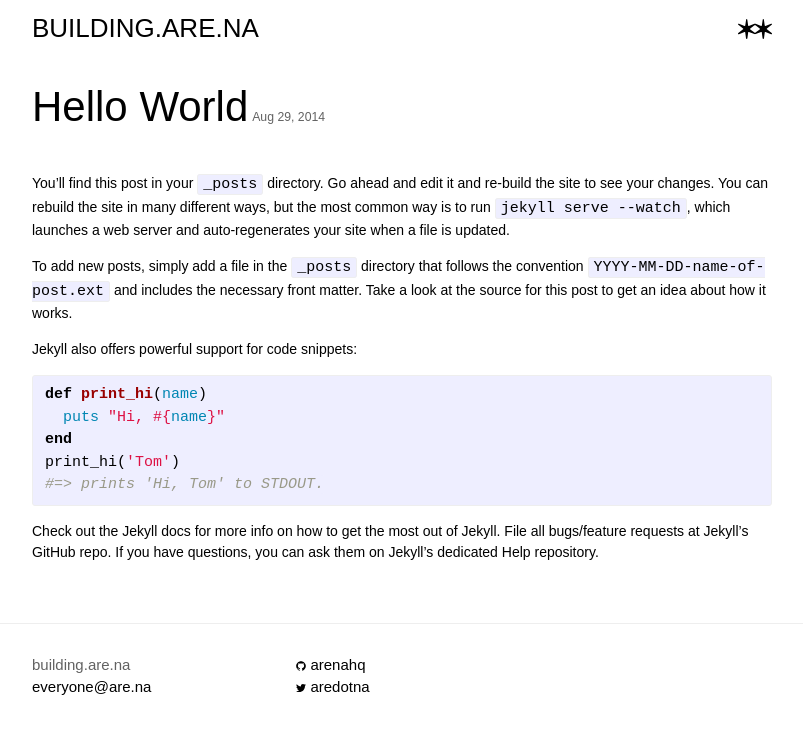
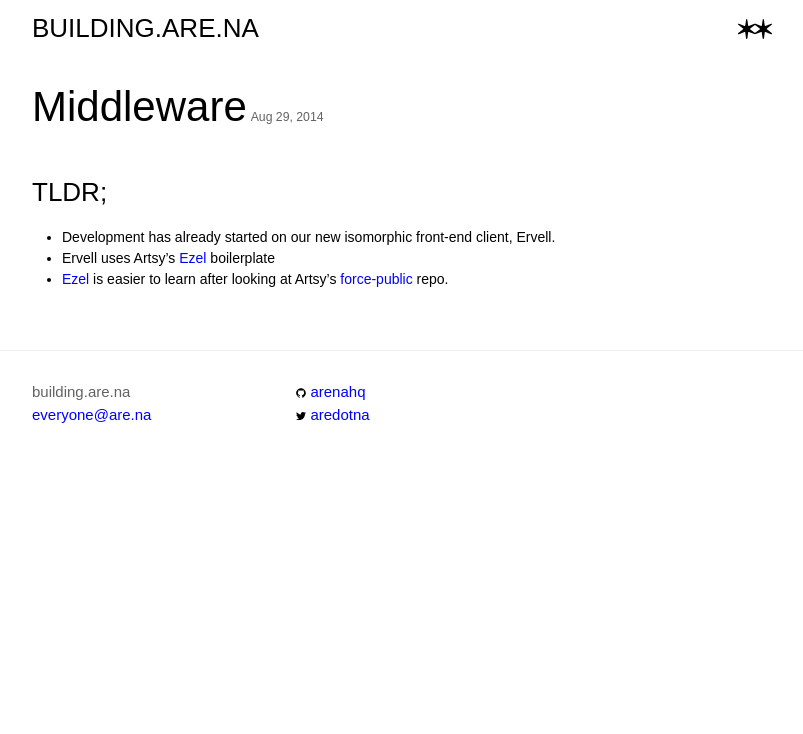
Before and after one commit to aredotna/building, a Jekyll site: the page built from _posts/2014-08-29-hello-world.markdown, in a window 1280 px wide. Shown: the top 734 px of the page, without its empty margins (238-1041 px from the left). Built offline with Jekyll 4.4.1, drawn with Linux system fonts in a browser that asks for light colours.

Commit message:
dont prepend base url

```diff
--- a/_includes/head.html
+++ b/_includes/head.html
@@ -6,6 +6,6 @@
     <title>{% if page.title %}{{ page.title }}{% else %}{{ site.title }}{% endif %}</title>
     <meta name="description" content="{{ site.description }}">
 
-    <link rel="stylesheet" href="{{ "/css/main.css" | prepend: site.baseurl }}">
+    <link rel="stylesheet" href="{{ "/css/main.css" }}">
     <link rel="canonical" href="{{ page.url | replace:'index.html','' | prepend: site.baseurl | prepend: site.url }}">
 </head>
--- a/_posts/2014-08-29-hello-world.markdown
+++ b/_posts/2014-08-29-hello-world.markdown
@@ -1,25 +1,14 @@
 ---
 layout: post
-title:  "Hello World"
+title:  "Middleware"
 date:   2014-08-29 19:56:25
-categories: jekyll update
 ---
-You’ll find this post in your `_posts` directory. Go ahead and edit it and re-build the site to see your changes. You can rebuild the site in many different ways, but the most common way is to run `jekyll serve --watch`, which launches a web server and auto-regenerates your site when a file is updated.
+###TLDR;
+- Development has already started on our new isomorphic front-end client, Ervell.
+- Ervell uses Artsy's [Ezel][ezel] boilerplate
+- [Ezel][ezel] is easier to learn after looking at Artsy's [force-public][force-public] repo.
 
-To add new posts, simply add a file in the `_posts` directory that follows the convention `YYYY-MM-DD-name-of-post.ext` and includes the necessary front matter. Take a look at the source for this post to get an idea about how it works.
 
-Jekyll also offers powerful support for code snippets:
-
-{% highlight ruby %}
-def print_hi(name)
-  puts "Hi, #{name}"
-end
-print_hi('Tom')
-#=> prints 'Hi, Tom' to STDOUT.
-{% endhighlight %}
-
-Check out the [Jekyll docs][jekyll] for more info on how to get the most out of Jekyll. File all bugs/feature requests at [Jekyll’s GitHub repo][jekyll-gh]. If you have questions, you can ask them on [Jekyll’s dedicated Help repository][jekyll-help].
-
-[jekyll]:      http://jekyllrb.com
-[jekyll-gh]:   https://github.com/jekyll/jekyll
+[ezel]:        http://ezeljs.com/
+[force-public]:   https://github.com/artsy/force-public
 [jekyll-help]: https://github.com/jekyll/jekyll-help
--- a/_sass/_base.scss
+++ b/_sass/_base.scss
@@ -91,7 +91,7 @@
     text-decoration: none;
 
     &:visited {
-        color: darken($brand-color, 15%);
+        color: lighten($brand-color, 15%);
     }
 
     &:hover {
--- a/css/main.scss
+++ b/css/main.scss
@@ -15,7 +15,7 @@
 
 $text-color:       #000;
 $background-color: #fff;
-$brand-color:      #000;
+$brand-color:      blue;
 
 $grey-color:       #626262;
 $grey-color-light: lighten($grey-color, 55%);
```
